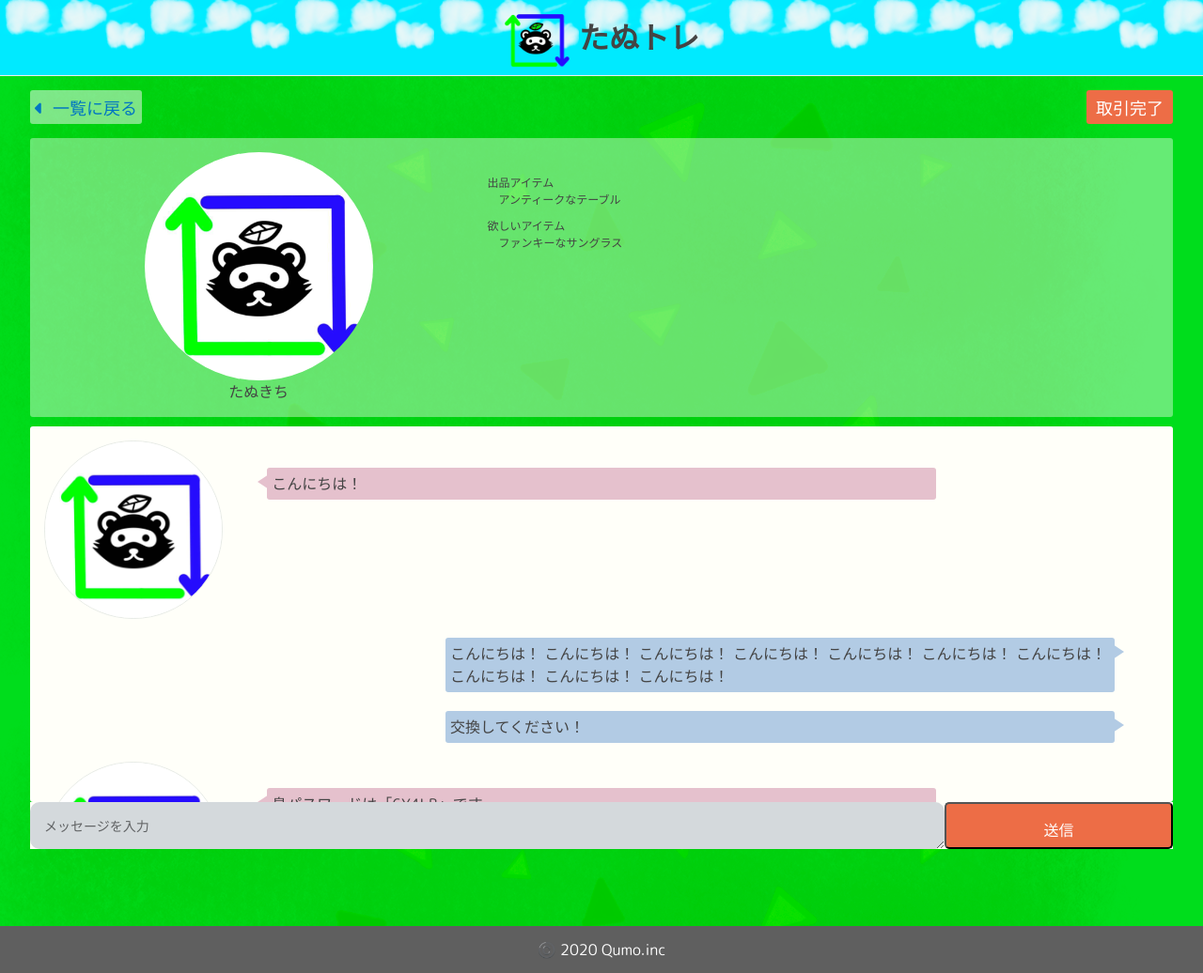
After one commit to naoto-Qumo/tanutore, a PHP site: page /msg.html in a window 1280 px wide. The commit adds this page. Shown: the whole page at 94% size. Run offline with PHP 8.4, Linux system fonts and the light colour scheme; some libraries are stand-ins or nearby versions.

Commit message:
2020/05/12 いったんアップ

```diff
--- a/css/style.css
+++ b/css/style.css
@@ -215,3 +215,321 @@ transactionReg.html
     color: #444;
     border: 1px solid #e7e7e7;
 }
+/********************
+itemRegDetail.html
+*********************/
+.backbtn-Area {
+    margin: 15px;
+    font-size: 18px;
+    padding: 5px;
+    background-color: rgba(250, 250, 250, 0.5);
+    border: none;
+    border-radius: 3px;
+}
+.backbtn-Area a::before {
+    font-family:"FontAwesome";
+    content:"\f0d9";
+    margin-right: 10px;
+}
+.user-Area {
+    width: 100%;
+    padding: 15px;
+    overflow: hidden;
+}
+.user__icon {
+    width: 30%;
+    float: left;
+}
+.user__icon img {
+    width: 100%;
+    border-radius: 50%;
+}
+.user__info {
+    width: 70%;
+    float: left;
+    text-align: center;
+}
+.user__name {
+    font-size: 24px;
+    border-bottom: 1px solid #444;
+    width: 80%;
+    margin: 0 auto;
+    padding: 5px 10px 3px 10px;
+}
+.user__name a {
+    color: #444;
+}
+.user__eval {
+    margin: 20px 0 0 0;
+}
+/*********************
+星評価
+**********************/
+.rate {
+    position: relative;
+    display: inline-block;
+    width: 160px;
+    height: 32px;
+    font-size: 32px;
+}
+.rate:before, .rate:after {
+    position: absolute;
+    top: 0;
+    left: 0;
+    content: '★★★★★';
+    display: inline-block;
+    height: 32px;
+    line-height: 32px;
+}
+.rate:before {
+    color: #ddd;
+}
+.rate:after {
+    color: #ffa500;
+    overflow: hidden;
+    white-space: nowrap;
+}
+.rate0:after {
+    width: 0;
+}
+.rate1:after {
+    width: 32px;
+}
+.rate1-5:after {
+    width: 48px;
+}
+.rate2:after {
+    width: 64px;
+}
+.rate2-5:after {
+    width: 80px;
+}
+.rate3:after {
+    width: 96px;
+}
+.rate3-5:after {
+  width: 112px;
+}
+.rate4:after {
+    width: 128px;
+}
+.rate4-5:after {
+    width: 144px;
+}
+.rate5:after {
+    width: 160px;
+}
+.star__wrap {
+    width: 160px;
+    margin: 0 auto;
+}
+.item-Area {
+    width: 100%;
+    padding: 15px;
+    overflow: hidden;
+}
+.reg__Item__Detail {
+    width: 40%;
+    float: left;
+    box-sizing: border-box;
+}
+.reg__Item__Detail{
+    margin: 0 5%;
+}
+.ItemImg {
+    width: 100%;
+}
+.ItemImg img {
+    width: 100%;
+}
+.detailComment {
+    padding: 15px;
+}
+.commentArea {
+    padding: 10px;
+    width: 100%;
+    background-color: #f4f4f4;
+    min-height: 150px;
+    margin: 0 0 20px 0;
+}
+.negobtn {
+    width: 100%;
+    background-color: #ed6d46;
+    font-size: 16px;
+    padding: 15px;
+    margin: 15px 0 0 0;
+    border-radius: 5px;
+}
+.negobtn a {
+    color: #fff;
+}
+.btnArea {
+    padding: 15px;
+}
+/**********
+msg.html
+***********/
+.top__btn__Area {
+    width: 95%;
+    margin: 0 auto;
+    overflow: hidden;
+}
+.top__btn__Area .backbtn-Area {
+    margin: 15px 0;
+}
+.trancomp-btn {
+    background-color: #ed6d46;
+    margin: 15px 0;
+    font-size: 18px;
+    padding: 5px 10px;
+    border: none;
+    border-radius: 3px;
+    color:#fff;
+}
+.btn-right {
+    float: right;
+}
+.tranInfo__Area {
+    width: 95%;
+    margin: 0 auto;
+    padding: 15px 0;
+    overflow: hidden;
+    background-color: rgba(255, 255, 249, 0.4);
+    border-radius: 3px;
+    margin-bottom: 10px;
+}
+.userIcon {
+    width: 50%;
+    margin: 0 auto;
+}
+.userName {
+    text-align: center;
+}
+.userIcon img {
+    width: 100%;
+    border-radius: 50%;
+}
+.userInfo {
+    float: left;
+    width: 40%;
+
+}
+.tranInfo {
+    float: left;
+    width: 50%;
+    padding: 2% 0;
+}
+.itemInfo {
+    margin: 0 0 10px 0;
+    font-size: 12px;
+}
+.itemInfo:last-child {
+    margin: 0;
+}
+.itemName {
+    padding-left: 1em;
+}
+.msg__Area {
+    background-color: #fffff9;
+    height: 400px;
+    width: 95%;
+    margin: 0 auto;
+    border-radius: 3px;
+    overflow: hidden;
+    padding: 15px;
+    overflow-y: scroll;
+}
+.msg__contents {
+    width: 80%;
+    overflow: hidden;
+    margin-bottom: 20px;
+    position: relative;
+    box-sizing: border-box;
+}
+.msgUser {
+    width: 20%;
+    border-radius: 50%;
+    border: 1px solid #e6eae6;
+    overflow: hidden;
+}
+.msg__contents.msg-left .msgUser {
+    float: left;
+}
+.msg__contents.msg-right {
+    float: right;
+}
+.msg__contents.msg-right .msgUser {
+    float: right;
+}
+
+.msgUser img {
+    width: 100%;
+}
+.msg__text {
+    float: left;
+    width: 75%;
+}
+.msg__contents.msg-left .msg__text {
+    margin: 3% 0 0 5%;
+    padding: 5px;
+    background-color: #e5c1cd;
+    border-radius: 3px;
+    position: relative;
+}
+.msg__contents.msg-right .msg__text {
+    float: right;
+    margin: 0 5% 0 0;
+    padding: 5px;
+    background-color: #b2cbe4;
+    border-radius: 3px;
+    position: relative;
+}
+.msg__contents.msg-left .msg__text > .triangle {
+    position: absolute;
+    left: -20px;
+    width: 0;
+    height: 0;
+    border-top: 10px solid transparent;
+    border-right: 15px solid #e5c1cd;
+    border-left: 10px solid transparent;
+    border-bottom: 10px solid transparent;
+}
+.msg__contents.msg-right .msg__text > .triangle {
+    position: absolute;
+    right: -20px;
+    width: 0;
+    height: 0;
+    border-top: 10px solid transparent;
+    border-left: 15px solid #b2cbe4;
+    border-right: 10px solid transparent;
+    border-bottom: 10px solid transparent;
+}
+.msgSend__Area {
+    width: 95%;
+    margin: 0 auto;
+    border: none;
+    background-color: #fffff9;
+    overflow: hidden;
+    position: relative;
+}
+.msgSend__Area textarea {
+    background-color: #d4d9dc;
+    border-radius: 10px;
+    border: none;
+    width: 80%;
+    height: 50px;
+    float: left;
+    padding: 15px;
+    font-size: 14px;
+    overflow: hidden;
+    resize: horizontal;
+}
+.msgSend__Area input[type="submit"] {
+    width: 20%;
+    margin: 0;
+    height: 50px;
+    padding: 15px;
+    position: absolute;
+    right: 0;
+    bottom: 0;
+}
--- /dev/null
+++ b/msg.html
@@ -0,0 +1,114 @@
+<!DOCTYPE html>
+    <html>
+        <head>
+            <meta charset="utf-8" name="viewport" content="width=device-width">
+            <title>たぬトレ</title>
+            <link rel="stylesheet" href="css/reset.css">
+            <link rel="stylesheet" href="css/style.css">
+            <link href="https://fonts.googleapis.com/css2?family=M+PLUS+Rounded+1c&display=swap" rel="stylesheet">
+            <script src="https://kit.fontawesome.com/d5e07a31ed.js" crossorigin="anonymous"></script>
+        </head>
+
+        <body id="signupBackImg">
+            <header id="header">
+                <div id="top-content">
+                        <a href="">
+                            <div class="top-logo">
+                                <img src="img/icon.png" alt="">
+                            </div>
+                            <div class="top-title">
+                                <h1>たぬトレ</h1>
+                            </div>
+                        </a>
+                </div>
+            </header>
+            <main>
+                <div class="top__btn__Area">
+                    <button class="backbtn-Area btn-left">
+                        <a href="">一覧に戻る</a>
+                    </button>
+                    <button class="trancomp-btn btn-right">
+                        取引完了
+                    </button>
+                </div>
+                <div class="tranInfo__Area">
+                    <div class="userInfo">
+                        <div class="userIcon">
+                            <img src="img/tanutoreIcon.png" alt="">
+                        </div>
+                        <div class="userName">
+                            たぬきち
+                        </div>
+                    </div>
+                    <div class="tranInfo">
+                        <div class="itemInfo">
+                            出品アイテム
+                            <div class="itemName">
+                                アンティークなテーブル
+                            </div>
+                       </div>
+                        <div class="itemInfo">
+                            欲しいアイテム
+                            <div class="itemName">
+                                ファンキーなサングラス
+                            </div>
+                        </div>
+                    </div>
+                </div>
+                <div class="msg__Area">
+                    <div class="msg__contents msg-left">
+                        <div class="msgUser">
+                            <img src="img/tanutoreIcon.png" alt="">
+                        </div>
+                        <p class="msg__text">
+                            <span class="triangle"></span>
+                            こんにちは！
+                        </p>
+                    </div>
+                    <div class="msg__contents msg-right">
+                        <p class="msg__text">
+                            <span class="triangle"></span>
+                            こんにちは！ こんにちは！ こんにちは！ こんにちは！
+                            こんにちは！ こんにちは！ こんにちは！
+                            こんにちは！ こんにちは！ こんにちは！
+                        </p>
+                    </div>
+                    <div class="msg__contents msg-right">
+                        <p class="msg__text">
+                            <span class="triangle"></span>
+                            交換してください！
+                        </p>
+                    </div>
+                    <div class="msg__contents msg-left">
+                        <div class="msgUser">
+                            <img src="img/tanutoreIcon.png" alt="">
+                        </div>
+                        <p class="msg__text">
+                            <span class="triangle"></span>
+                            島パスワードは「6Y4LB」です
+                        </p>
+                    </div>
+                    <div class="msg__contents msg-right">
+                        <p class="msg__text">
+                            <span class="triangle"></span>
+                            今からいきます！
+                        </p>
+                    </div>
+                </div>
+                <div class="msgSend__Area">
+                    <textarea name="" id="" placeholder="メッセージを入力" cols="30" rows="10"></textarea>
+                    <input type="submit" value="送信">
+                </div>
+            </main>
+            <footer id="footer">
+                <div class="copyright">
+                        ©️ 2020 Qumo.inc
+                </div>
+                </footer>
+            <script
+    src="https://code.jquery.com/jquery-3.5.0.min.js"
+    integrity="sha256-xNzN2a4ltkB44Mc/Jz3pT4iU1cmeR0FkXs4pru/JxaQ="
+    crossorigin="anonymous"></script>
+    <script src="js/app.js"></script>
+        </body>
+    </html>
```
Also changed, not shown: itemRegDetail.html (added, +79 -0 lines).
